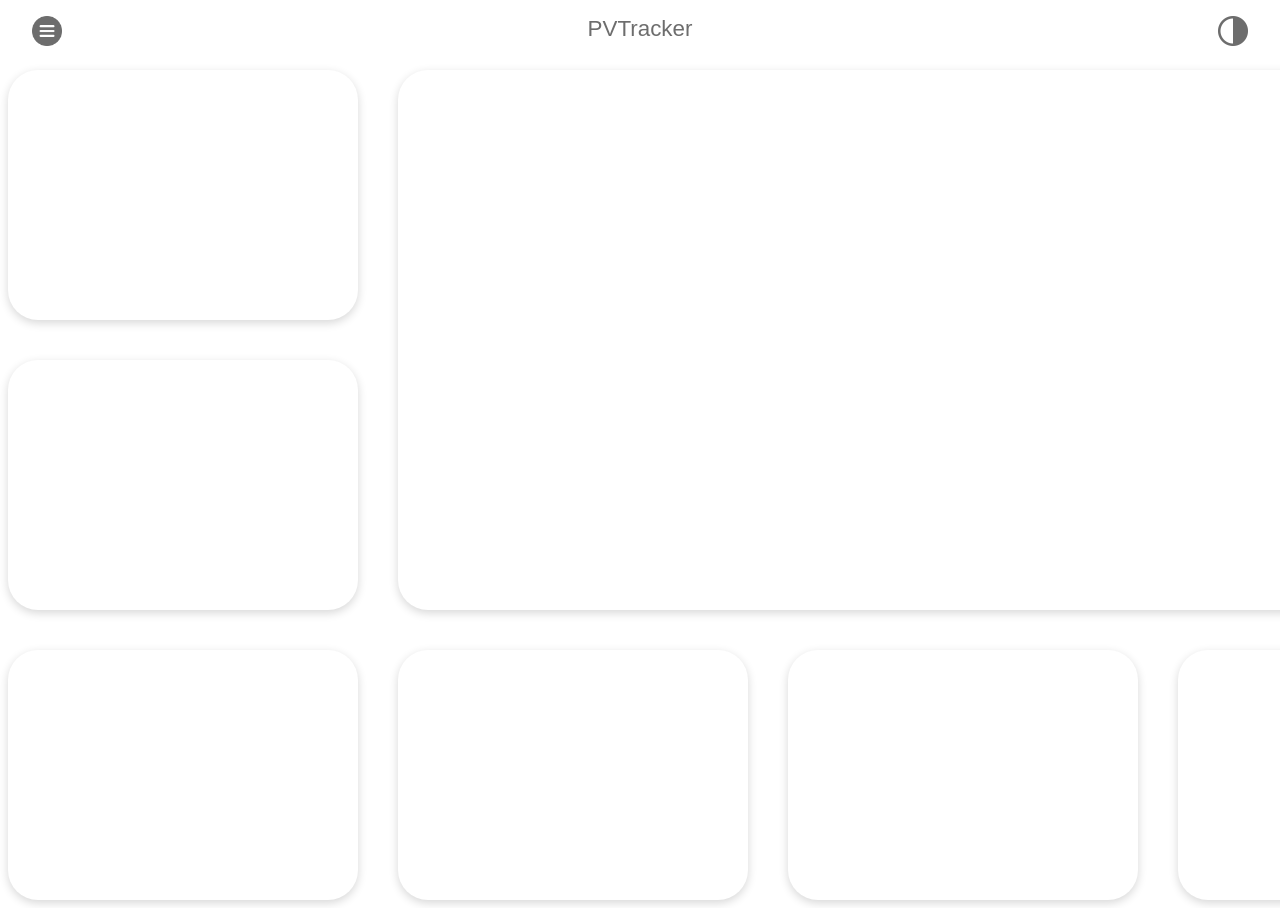
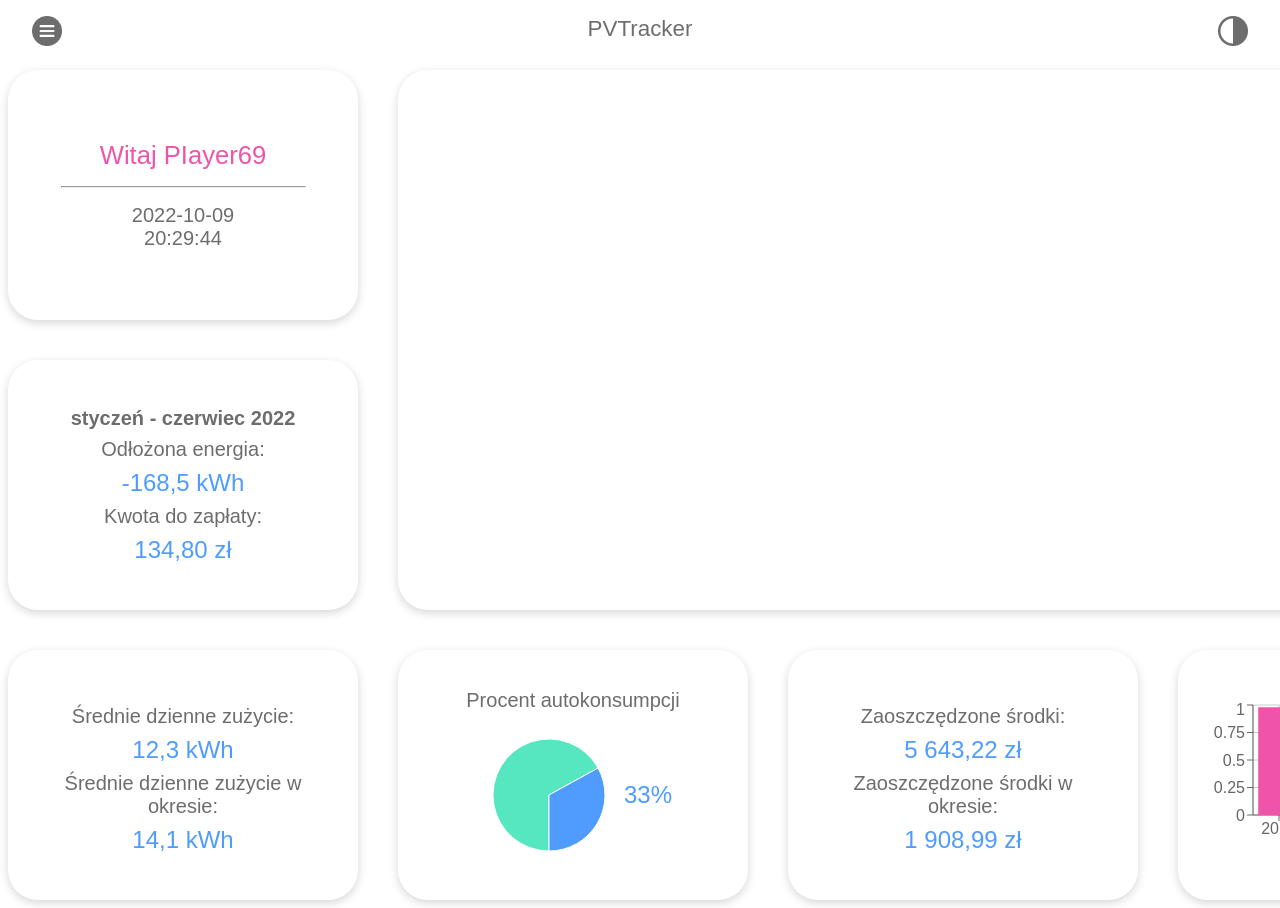
Before and after one commit to maxmarsz1/PV-Tracker-Frontend-V2, a React (Create React App) app: page / in a window 1280 px wide. Shown: the top 908 px of the page. Built offline with nearby package versions, Linux system fonts and the light colour scheme.

Commit message:
Added some placeholder content to Home Page

```diff
--- a/package.json
+++ b/package.json
@@ -10,6 +10,7 @@
     "react-dom": "^18.2.0",
     "react-router-dom": "^6.4.2",
     "react-scripts": "5.0.1",
+    "recharts": "^2.1.14",
     "styled-components": "^5.3.6",
     "web-vitals": "^2.1.4"
   },
--- a/src/App.jsx
+++ b/src/App.jsx
@@ -25,7 +25,8 @@ const theme = {
       background: '#fff',
       background2: '#fff',
       hover: '#eee'
-    }
+    },
+    mainColors
   },
   dark: {
     colors: {
@@ -33,7 +34,8 @@ const theme = {
       background: '#404040',
       background2: '#636363',
       hover: '#606060'
-    }
+    },
+    mainColors
   }
 }
 
--- a/src/Home.jsx
+++ b/src/Home.jsx
@@ -1,22 +1,104 @@
+import { useState } from "react";
 import { DataContainer, DataItem, HomeContainer } from "./components/styles/Home.styled"
 
+import { PieChart, Pie, Cell, BarChart, XAxis, YAxis, Bar, CartesianGrid, Tooltip } from "recharts";
+
 const Home = () => {
+    const [date, setDate] = useState(new Date());
+    setTimeout(() => {
+        setDate(new Date());
+    }, 1000)
+    const data01 = [
+        {
+          "name": "Group A",
+          "value": 67
+        },
+        {
+          "name": "Group B",
+          "value": 33
+        }
+    ];
+
+    const years_data = [
+        {
+          "name": "2017",
+          "uv": 0.98
+        },
+        {
+          "name": "2018",
+          "uv": 0.95
+        },
+        {
+          "name": "2019",
+          "uv": 0.91
+        },
+        {
+          "name": "2020",
+          "uv": 0.93
+        },
+        {
+          "name": "2021",
+          "uv": 0.89
+        }
+      ];
+
+    const colors = [
+        '#56E7C1',
+        '#4F9CFE',
+        '#F054AA'
+    ];
+
   return (
     <HomeContainer>
         <DataContainer>
             <DataItem first={true}>
+                <span className="greeting">Witaj PIayer69</span>
+                <hr />
+                <span className="date">{date.toISOString().slice(0, 10)}</span>
+                <span className="time">{date.toISOString().slice(11, 19)}</span>
             </DataItem>
             <DataItem big={true}>
             </DataItem>
             <DataItem>
+                <span className="header">styczeń - czerwiec 2022</span>
+                <span className="info-title">Odłożona energia:</span>
+                <span className="info-data">-168,5 kWh</span>
+                <span className="info-title">Kwota do zapłaty:</span>
+                <span className="info-data">134,80 zł</span>
             </DataItem>
             <DataItem>
+                <span className="info-title">Średnie dzienne zużycie:</span>
+                <span className="info-data">12,3 kWh</span>
+                <span className="info-title">Średnie dzienne zużycie w okresie:</span>
+                <span className="info-data">14,1 kWh</span>
             </DataItem>
             <DataItem>
+                <span className="info-title">Procent autokonsumpcji</span>
+                <div className="info-container">
+                    <PieChart width={150} height={150}>
+                        <Pie dataKey='value' nameKey='name' data={data01} startAngle={270} endAngle={-270} cx='50%' cy='50%'>
+                            {data01.map((entry, index) => (
+                                <Cell key={`cell-${index}`} fill={colors[index]} />
+                            ))}
+                        </Pie>
+                    </PieChart>
+                    <span className="info-data">33%</span>
+                </div>
             </DataItem>
             <DataItem>
+                <span className="info-title">Zaoszczędzone środki:</span>
+                <span className="info-data">5 643,22 zł</span>
+                <span className="info-title">Zaoszczędzone środki w okresie:</span>
+                <span className="info-data">1 908,99 zł</span>
             </DataItem>
             <DataItem>
+                <BarChart data={years_data} width={330} height={150}>
+                    <CartesianGrid strokeDasharray="" />
+                    <XAxis dataKey="name" />
+                    <YAxis />
+                    <Bar dataKey='uv'  fill={colors[2]}/>
+                    <Tooltip/>
+                </BarChart>
             </DataItem>
         </DataContainer>
     </HomeContainer>
--- a/src/components/styles/Home.styled.jsx
+++ b/src/components/styles/Home.styled.jsx
@@ -24,5 +24,46 @@ export const DataItem = styled.div`
     background-color: ${({theme}) => theme.colors.background2};
     border-radius: 30px;
     box-shadow: 0 3px 10px rgba(0,0,0,0.16);
+    display: flex;
+    justify-content: center;
+    align-items: center;
+    flex-direction: column;
 
+    .greeting{
+        font-size: 1.6rem;
+        color: ${({theme}) => theme.mainColors.pink};
+    }
+
+    hr{
+        width: 70%;
+        margin: 1rem 0;
+        color: ${({theme}) => theme.mainColors.pink};
+    }
+
+    span{
+        font-size: 20px;
+    }
+
+    .header{
+        font-weight: bold;
+    }
+
+    .info-title{
+        margin: .5rem 0;
+        max-width: 70%;
+        text-align: center;
+    }
+
+    .info-data{
+        color: ${({theme}) => theme.mainColors.blue};
+        font-size: 24px;
+        max-width: 70%;
+        text-align: center;
+    }
+
+    .info-container{
+        display: flex;
+        justify-content: center;
+        align-items: center;
+    }
 `
```
Also changed, not shown: 1 other file (tests, documents, lock files or other folders).
